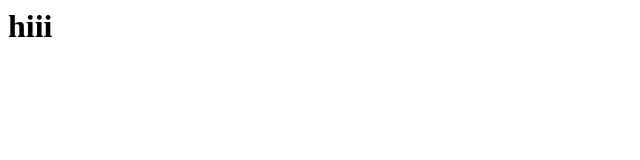
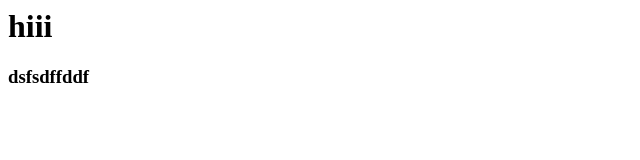
Before and after one commit to vrunda-retailcore/testimg, a plain HTML site: page index.html in a window 1280 px wide. Shown: the whole page, without its empty margins (0-640 px from the left). Drawn offline with Linux system fonts and the light colour scheme.

Commit message:
change remote file

```diff
--- a/index.html
+++ b/index.html
@@ -1 +1,2 @@
 <h1>hiii</h1>
+<h3>dsfsdffddf</h3>
```
